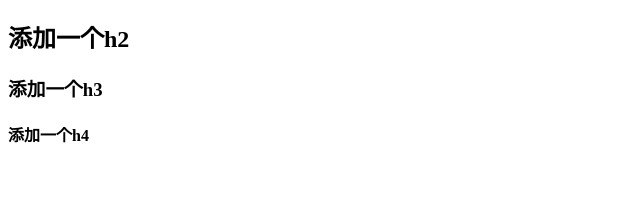
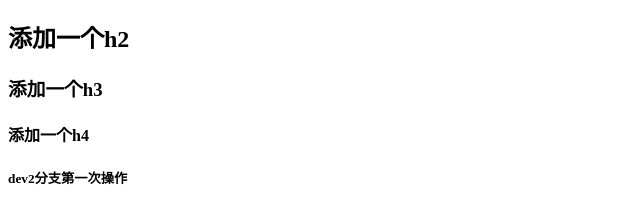
Before and after one commit to zyf89757/-git-, a plain HTML site: page index.html in a window 1280 px wide. Shown: the part 70-292 px from the top of the page, without its empty margins (0-640 px from the left). Drawn offline with Linux system fonts and the light colour scheme.

Commit message:
'dev2分支第一次操作'

```diff
--- a/index.html
+++ b/index.html
@@ -13,6 +13,8 @@
     <h2>添加一个h2</h2>
     <h3>添加一个h3</h3>
     <h4>添加一个h4</h4>
+
+    <h5>dev2分支第一次操作</h5>
 </body>
 
 </html>
```
